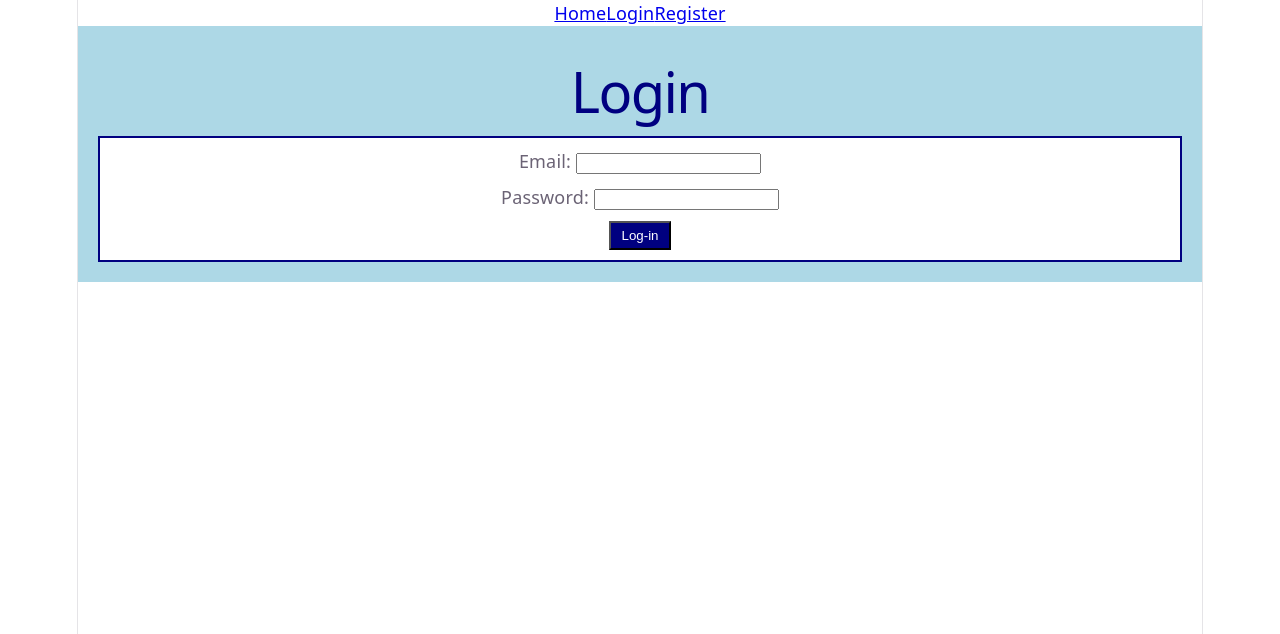
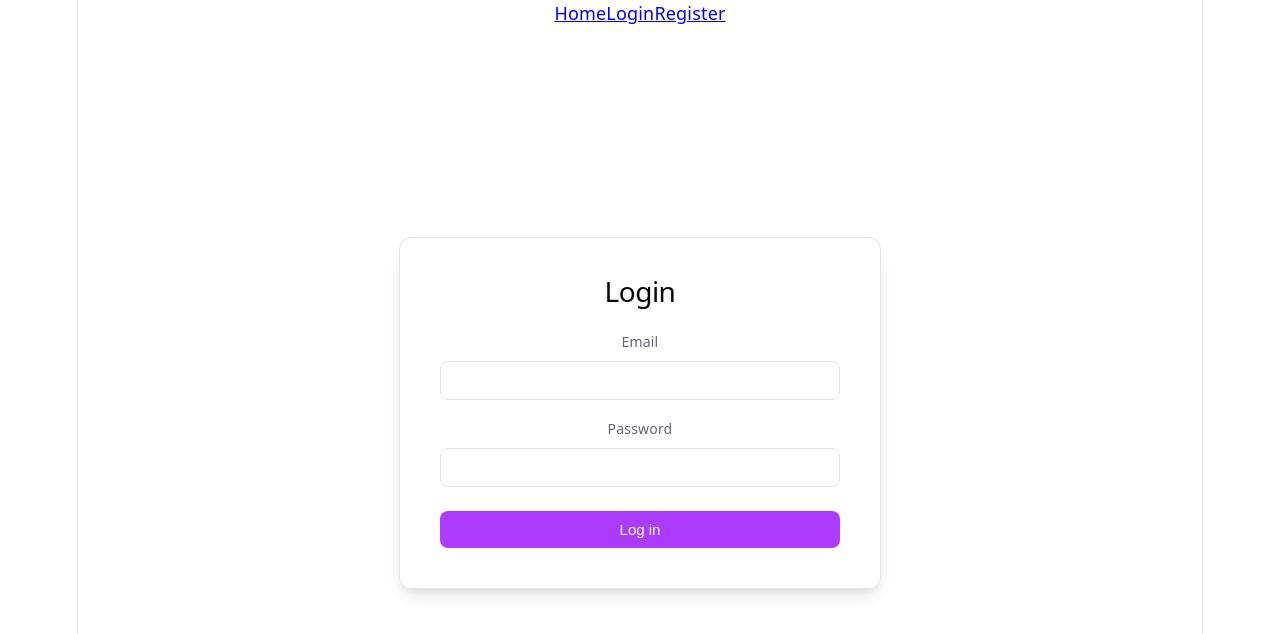
Before and after one commit to pradashades333/blogapi, a React app in the folder frontend/: page /login in a window 1280 px wide. Shown: the top 634 px of the page. Built offline with nearby package versions, Linux system fonts and the light colour scheme; the HTML template or start-up script is replaced by a standard one.

Commit message:
improved css for login

```diff
--- /dev/null
+++ b/frontend/src/pages/Login.css
@@ -0,0 +1,63 @@
+.login-page {
+  display: flex;
+  justify-content: center;
+  align-items: center;
+  flex: 1;
+  padding: 40px 20px;
+}
+
+.login-card {
+  width: 100%;
+  max-width: 400px;
+  border: 1px solid var(--border);
+  border-radius: 12px;
+  padding: 40px;
+  box-shadow: var(--shadow);
+}
+
+.login-card h1 {
+  font-size: 28px;
+  margin: 0 0 24px;
+  letter-spacing: -0.5px;
+}
+
+.login-card label {
+  display: flex;
+  flex-direction: column;
+  gap: 6px;
+  font-size: 14px;
+  color: var(--text);
+  margin-bottom: 16px;
+}
+
+.login-card input {
+  padding: 10px 12px;
+  border: 1px solid var(--border);
+  border-radius: 8px;
+  font-size: 15px;
+  background: var(--bg);
+  color: var(--text-h);
+  outline: none;
+  transition: border-color 0.2s;
+}
+
+.login-card input:focus {
+  border-color: var(--accent);
+}
+
+.login-card button {
+  width: 100%;
+  margin-top: 8px;
+  padding: 10px;
+  background: var(--accent);
+  color: #fff;
+  border: none;
+  border-radius: 8px;
+  font-size: 15px;
+  cursor: pointer;
+  transition: opacity 0.2s;
+}
+
+.login-card button:hover {
+  opacity: 0.85;
+}
--- a/frontend/src/pages/Login.jsx
+++ b/frontend/src/pages/Login.jsx
@@ -1,4 +1,5 @@
 import { useState } from 'react';
+import './Login.css';
 
 function Login() {
   const [email, setEmail] = useState('');
@@ -11,28 +12,36 @@ function Login() {
       headers: { 'Content-Type': 'application/json' },
       body: JSON.stringify({ email, password })
     })
-        .then(res => res.json()).then(data => localStorage.setItem('token', data.token))
+      .then(res => res.json())
+      .then(data => localStorage.setItem('token', data.token))
   }
 
-
-
   return (
-        <div style={{ backgroundColor: 'lightblue', padding: '20px' }}>
-            <h1 style={{ color: 'navy', textAlign: 'center' }}>Login</h1>
-            <form onSubmit={handleSubmit} style={{ backgroundColor: 'white', border: '2px solid navy', padding: '10px' }}>
-                <label>Email:
-                    <input type="email" value={email} onChange={(e) => setEmail(e.target.value)} style={{ marginLeft: '5px', marginBottom: '10px' }}/>
+    <div className="login-page">
+      <div className="login-card">
+        <h1>Login</h1>
+        <form onSubmit={handleSubmit}>
+          <label>
+            Email
+            <input
+              type="email"
+              value={email}
+              onChange={(e) => setEmail(e.target.value)}
+            />
           </label>
-                <br />
-                <label>Password:
-                    <input type="password" value={password} onChange={(e) => setPassword(e.target.value)} style={{ marginLeft: '5px', marginBottom: '10px' }} />
+          <label>
+            Password
+            <input
+              type="password"
+              value={password}
+              onChange={(e) => setPassword(e.target.value)}
+            />
           </label>
-                <br />
-                <button type="submit" style={{ backgroundColor: 'navy', color: 'white', padding: '5px 10px' }}>Log-in</button>
+          <button type="submit">Log in</button>
         </form>
       </div>
+    </div>
   )
-
 }
 
 export default Login;
```
Also changed, not shown: 1 other file (tests, documents, lock files or other folders). Lines whose indentation alone changed are shown as unchanged.
